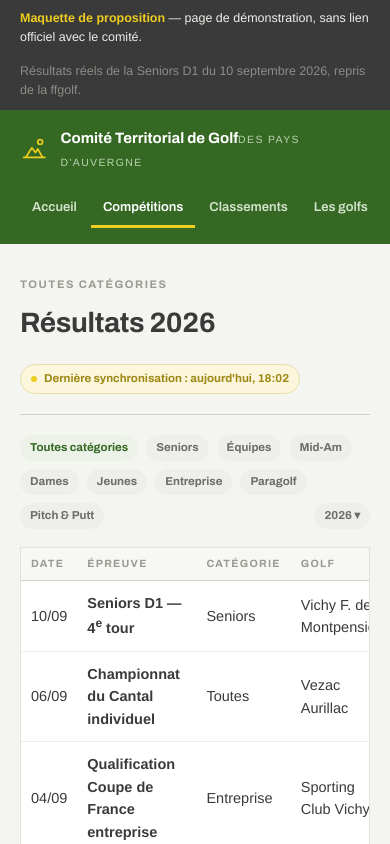
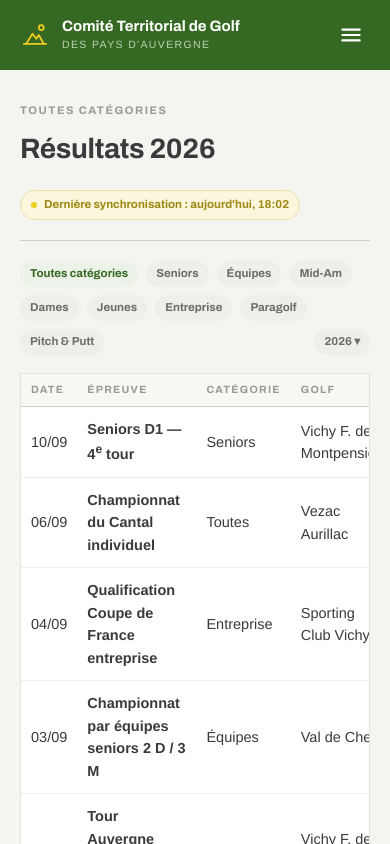
Before and after one commit to laurentbertin/golf-auvergne, a website: page site/maquette-ct/index.html in a window 390 px wide. Both pictures are taken after a click on the link "Tous les résultats". Shown: the top 844 px of the page. Drawn offline with Linux system fonts and the light colour scheme.

Commit message:
Maquette CT : menu hamburger mobile, logo corrigé, bandeau retiré
- Menu hamburger sous 820px (liste déroulante qui se referme au choix) ;
  la barre d'onglets reste inline sur ordinateur.
- « Comité Territorial de Golf » / « des Pays d'Auvergne » sur deux lignes
  (les deux se collaient).
- Bandeau noir « maquette » retiré (gain de place).

```diff
--- a/site/maquette-ct/index.html
+++ b/site/maquette-ct/index.html
@@ -41,14 +41,16 @@
   .bar{display:flex;align-items:center;justify-content:space-between;gap:18px;
     padding-block:16px;flex-wrap:wrap;}
   .mark{display:flex;align-items:center;gap:12px;}
-  .mark .n1{font-family:Archivo,sans-serif;font-weight:700;font-size:15px;line-height:1.1;}
-  .mark .n2{font-size:10.5px;letter-spacing:.13em;text-transform:uppercase;color:#BBD3B0;}
+  .mark .n1{font-family:Archivo,sans-serif;font-weight:700;font-size:15px;line-height:1.1;display:block;}
+  .mark .n2{font-size:10.5px;letter-spacing:.13em;text-transform:uppercase;color:#BBD3B0;display:block;margin-top:2px;}
   nav{display:flex;gap:2px;flex-wrap:wrap;}
   nav button{font:600 13px/1 Archivo,"Helvetica Neue",Arial,sans-serif;color:#D3E3CB;
     background:transparent;border:0;border-bottom:3px solid transparent;padding:11px 11px;cursor:pointer;}
   nav button:hover{color:#fff;}
   nav button[aria-selected="true"]{color:#fff;border-bottom-color:var(--jaune);}
   nav button:focus-visible{outline:2px solid var(--jaune);outline-offset:2px;}
+  .burger{display:none;background:transparent;border:0;color:#fff;cursor:pointer;padding:6px;}
+  .burger:focus-visible{outline:2px solid var(--jaune);outline-offset:2px;}
 
   .screen{display:none;}
   .screen.on{display:block;}
@@ -123,24 +125,20 @@
     .heroGrid,.grid3,.grid2,.side,footer .wrap{grid-template-columns:1fr;}
     .ev{grid-template-columns:52px 1fr;}
     .ev .tag{grid-column:2;justify-self:start;}
-    /* Sur mobile, la barre d'onglets tient sur une seule ligne qui défile,
-       plutôt que de se replier sur trois rangs. */
-    .bar{align-items:stretch;}
-    nav{flex-wrap:nowrap;overflow-x:auto;width:100%;
-      scrollbar-width:none;-webkit-overflow-scrolling:touch;}
-    nav::-webkit-scrollbar{display:none;}
-    nav button{white-space:nowrap;padding:11px 12px;}
+    /* Sur mobile : menu hamburger. La liste d'onglets se déplie sous la barre. */
+    .burger{display:inline-flex;}
+    nav{display:none;flex-direction:column;width:100%;gap:0;order:3;margin-top:6px;
+      border-top:1px solid rgba(255,255,255,.14);}
+    nav.open{display:flex;}
+    nav button{width:100%;text-align:left;padding:14px 4px;border-bottom:0;
+      border-left:3px solid transparent;}
+    nav button[aria-selected="true"]{border-bottom-color:transparent;border-left-color:var(--jaune);}
   }
   @media (prefers-reduced-motion:reduce){*{transition:none!important;animation:none!important;}}
 </style>
 </head>
 <body>
 
-
-<div class="flag"><div class="wrap">
-  <span><b>Maquette de proposition</b> — page de démonstration, sans lien officiel avec le comité.</span>
-  <span style="color:#8D8C86">Résultats réels de la Seniors D1 du 10 septembre 2026, repris de la ffgolf.</span>
-</div></div>
 
 <header>
   <div class="wrap bar">
@@ -158,6 +156,9 @@
       <button id="t-jeunes" role="tab" aria-selected="false" aria-controls="jeunes">Jeunes</button>
       <button id="t-comite" role="tab" aria-selected="false" aria-controls="comite">Le comité</button>
     </nav>
+    <button class="burger" aria-label="Menu" aria-expanded="false">
+      <svg width="26" height="26" viewBox="0 0 24 24" fill="none" stroke="currentColor" stroke-width="2" stroke-linecap="round" aria-hidden="true"><path d="M4 7h16M4 12h16M4 17h16"></path></svg>
+    </button>
   </div>
 </header>
 
@@ -938,6 +939,9 @@
 <script>
   (function () {
     var tabs = Array.prototype.slice.call(document.querySelectorAll('nav button[role="tab"]'));
+    var nav = document.querySelector('nav');
+    var burger = document.querySelector('.burger');
+    function closeMenu(){ if (nav) nav.classList.remove('open'); if (burger) burger.setAttribute('aria-expanded', 'false'); }
     // Les sous-pages (résultats, calendrier, fiche épreuve…) n'ont plus d'onglet
     // propre : on garde l'onglet parent allumé pour ne pas perdre le fil.
     var parent = { resultats:'competitions', calendrier:'competitions', epreuve:'competitions',
@@ -951,6 +955,7 @@
         s.classList.toggle('on', s.id === id);
       });
       window.scrollTo({ top: 0, behavior: 'auto' });
+      closeMenu();
     }
     tabs.forEach(function (t) {
       t.addEventListener('click', function () { show(t.getAttribute('aria-controls')); });
@@ -958,6 +963,10 @@
     document.querySelectorAll('[data-go]').forEach(function (a) {
       a.addEventListener('click', function (e) { e.preventDefault(); show(a.getAttribute('data-go')); });
     });
+    if (burger) burger.addEventListener('click', function () {
+      var open = nav.classList.toggle('open');
+      burger.setAttribute('aria-expanded', open ? 'true' : 'false');
+    });
   })();
 </script>
 
```
